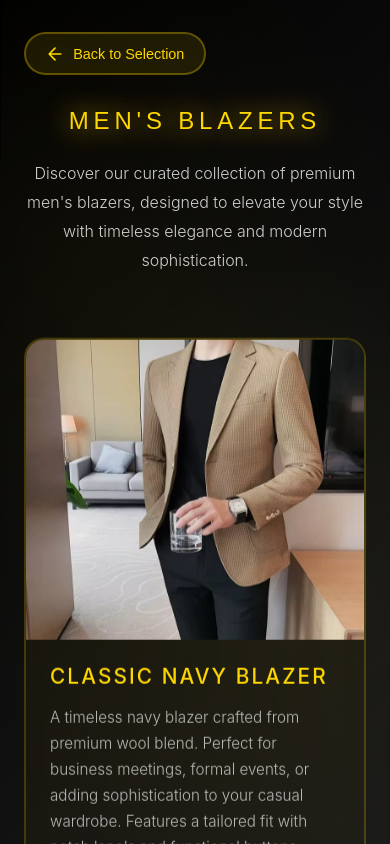
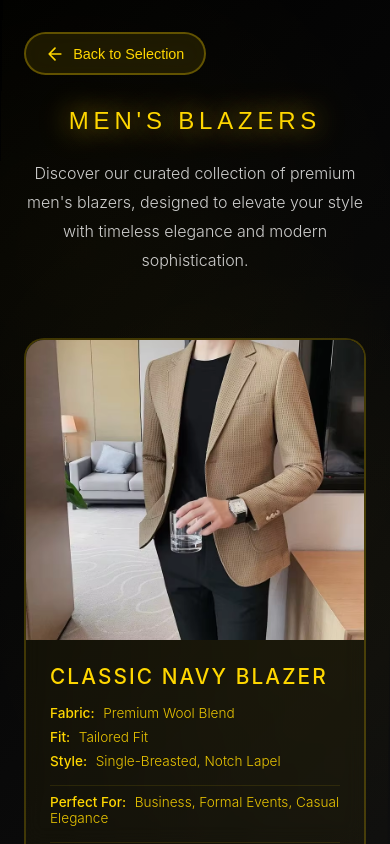
Before and after one commit to Aakash-M-z/Glamifffy, a React (Vite) app: page / in a window 390 px wide. Both pictures are taken after a click on the button "MALE". Built offline with nearby package versions, Linux system fonts and the light colour scheme.

Commit message:
Enhance BlazerSection with improved animations, loading indicators, and detailed blazer information. Update styles for better visual effects and responsiveness.

```diff
--- a/src/components/BlazerSection.css
+++ b/src/components/BlazerSection.css
@@ -143,34 +143,53 @@
   overflow: hidden;
   transition: all 0.4s cubic-bezier(0.68, -0.55, 0.265, 1.55);
   backdrop-filter: blur(10px);
-  animation: cardFloat 3s ease-in-out infinite;
+  animation: cardFloat 3s ease-in-out infinite, cardFadeIn 0.8s ease-out forwards;
+  opacity: 0;
+  transform: translateY(40px) scale(0.95);
+  animation-delay: calc(var(--index, 0) * 0.2s);
 }
 
 .blazer-card:nth-child(1) {
-  animation-delay: 0s;
+  animation-delay: 0s, 0s;
 }
 
 .blazer-card:nth-child(2) {
-  animation-delay: 0.3s;
+  animation-delay: 0.3s, 0.2s;
 }
 
 .blazer-card:nth-child(3) {
-  animation-delay: 0.6s;
+  animation-delay: 0.6s, 0.4s;
+}
+
+@keyframes cardFadeIn {
+  0% {
+    opacity: 0;
+    transform: translateY(40px) scale(0.95) rotateX(5deg);
+  }
+  60% {
+    opacity: 0.9;
+    transform: translateY(-5px) scale(1.01) rotateX(0deg);
+  }
+  100% {
+    opacity: 1;
+    transform: translateY(0) scale(1) rotateX(0deg);
+  }
 }
 
 @keyframes cardFloat {
   0%, 100% {
-    transform: translateY(0);
+    transform: translateY(0) scale(1);
   }
   50% {
-    transform: translateY(-8px);
+    transform: translateY(-8px) scale(1.01);
   }
 }
 
 .blazer-card:hover {
   border-color: rgba(255, 215, 0, 0.6);
-  transform: translateY(-10px) scale(1.02);
+  transform: translateY(-10px) scale(1.02) !important;
   box-shadow: 0 10px 40px rgba(255, 215, 0, 0.2);
+  animation-play-state: paused;
 }
 
 .blazer-image-container {
@@ -178,18 +197,64 @@
   width: 100%;
   height: 400px;
   overflow: hidden;
-  background: #1a1a1a;
+  background: linear-gradient(135deg, #1a1a1a 0%, #0f0f0f 100%);
+}
+
+.image-loader {
+  position: absolute;
+  top: 0;
+  left: 0;
+  width: 100%;
+  height: 100%;
+  display: flex;
+  align-items: center;
+  justify-content: center;
+  background: linear-gradient(135deg, #1a1a1a 0%, #0f0f0f 100%);
+  z-index: 1;
+  transition: opacity 0.5s ease;
+}
+
+.blazer-image.loaded ~ .image-loader {
+  opacity: 0;
+  pointer-events: none;
+}
+
+.loader-spinner {
+  width: 50px;
+  height: 50px;
+  border: 3px solid rgba(255, 215, 0, 0.2);
+  border-top-color: #FFD700;
+  border-radius: 50%;
+  animation: spin 1s linear infinite;
+}
+
+@keyframes spin {
+  to {
+    transform: rotate(360deg);
+  }
 }
 
 .blazer-image {
   width: 100%;
   height: 100%;
   object-fit: cover;
-  transition: transform 0.5s ease;
+  transition: all 0.7s cubic-bezier(0.4, 0, 0.2, 1);
+  opacity: 0;
+  transform: scale(1.1);
+  filter: brightness(0.8) blur(3px);
+  position: relative;
+  z-index: 2;
+}
+
+.blazer-image.loaded {
+  opacity: 1;
+  transform: scale(1);
+  filter: brightness(1) blur(0);
 }
 
 .blazer-card:hover .blazer-image {
-  transform: scale(1.1);
+  transform: scale(1.08);
+  filter: brightness(1.1);
 }
 
 .blazer-overlay {
@@ -209,6 +274,21 @@
 
 .blazer-info {
   padding: 2rem;
+  opacity: 0;
+  transform: translateY(20px);
+  animation: infoFadeIn 0.8s ease-out forwards;
+  animation-delay: calc(var(--index, 0) * 0.2s + 0.3s);
+}
+
+@keyframes infoFadeIn {
+  0% {
+    opacity: 0;
+    transform: translateY(20px);
+  }
+  100% {
+    opacity: 1;
+    transform: translateY(0);
+  }
 }
 
 .blazer-title {
@@ -220,12 +300,41 @@
   letter-spacing: 0.1em;
 }
 
+.blazer-details {
+  display: flex;
+  flex-wrap: wrap;
+  gap: 1rem;
+  margin: 1rem 0 1.5rem 0;
+  padding-bottom: 1rem;
+  border-bottom: 1px solid rgba(255, 215, 0, 0.1);
+}
+
+.detail-item {
+  font-size: 0.9rem;
+  color: rgba(255, 215, 0, 0.9);
+  font-weight: 300;
+}
+
+.detail-item.occasions {
+  width: 100%;
+  margin-top: 0.5rem;
+  padding-top: 0.5rem;
+  border-top: 1px solid rgba(255, 215, 0, 0.1);
+}
+
+.detail-item strong {
+  color: #FFD700;
+  font-weight: 500;
+  margin-right: 0.3rem;
+}
+
 .blazer-description {
   font-size: 1rem;
   color: rgba(255, 255, 255, 0.7);
-  line-height: 1.7;
+  line-height: 1.8;
   margin: 0;
   font-weight: 300;
+  text-align: justify;
 }
 
 /* Responsive design */
@@ -269,6 +378,15 @@
   .blazer-description {
     font-size: 0.95rem;
   }
+
+  .blazer-details {
+    flex-direction: column;
+    gap: 0.5rem;
+  }
+
+  .detail-item {
+    font-size: 0.85rem;
+  }
 }
 
 @media (max-width: 480px) {
--- a/src/components/BlazerSection.jsx
+++ b/src/components/BlazerSection.jsx
@@ -1,25 +1,39 @@
-import React from 'react'
+import React, { useState, useEffect } from 'react'
 import './BlazerSection.css'
 
 const BlazerSection = ({ gender, onBack }) => {
+  const [imagesLoaded, setImagesLoaded] = useState({})
+
   const maleBlazers = [
     {
       id: 1,
       image: "/men blazer's/H2cf3c6ed285e48a0a72b96f8d6126911A.jpg_321x321.avif",
       title: "Classic Navy Blazer",
-      description: "A timeless navy blazer crafted from premium wool blend. Perfect for business meetings, formal events, or adding sophistication to your casual wardrobe. Features a tailored fit with notch lapels and functional buttons."
+      description: "A timeless navy blazer crafted from premium wool blend fabric that offers exceptional durability and comfort. This sophisticated piece features a tailored fit with classic notch lapels, functional buttons, and a single-breasted design. Perfect for business meetings, formal events, or adding elegance to your casual wardrobe. The versatile navy color pairs effortlessly with khakis, dress pants, or dark denim. Features include interior pockets, structured shoulders, and a refined silhouette that flatters every body type. Made with meticulous attention to detail, this blazer is a wardrobe essential that transcends seasons and trends. The navy hue provides a professional yet approachable appearance, making it suitable for corporate environments, social gatherings, and special occasions. The premium wool blend ensures breathability and comfort throughout extended wear.",
+      fabric: "Premium Wool Blend",
+      fit: "Tailored Fit",
+      style: "Single-Breasted, Notch Lapel",
+      occasions: "Business, Formal Events, Casual Elegance"
     },
     {
       id: 2,
       image: "/men blazer's/H68625db4f6854d8ab7936578dab6e00cV.jpg_321x321.avif",
       title: "Elegant Black Blazer",
-      description: "Sophisticated black blazer designed for the modern gentleman. Made with high-quality fabric that drapes beautifully. Ideal for evening events, weddings, or professional settings. Versatile enough to pair with dress pants or dark jeans."
+      description: "Sophisticated black blazer designed for the modern gentleman who values both style and substance. Made with high-quality fabric that drapes beautifully and maintains its shape throughout the day. This versatile piece is ideal for evening events, weddings, formal dinners, or professional settings. The sleek black color makes it a perfect foundation piece that can be dressed up or down. Features include a modern slim fit, structured shoulders, and premium construction. Versatile enough to pair with dress pants for formal occasions or dark jeans for a smart-casual look. The refined tailoring ensures a polished appearance that commands attention. The classic black color provides unmatched versatility, allowing you to create multiple sophisticated looks with a single piece. Perfect for building a capsule wardrobe that emphasizes quality over quantity.",
+      fabric: "Premium Quality Fabric",
+      fit: "Slim Fit",
+      style: "Modern Tailored",
+      occasions: "Evening Events, Weddings, Professional Settings"
     },
     {
       id: 3,
       image: "/men blazer's/H7423e69170d34c44aab1d21351a464bcI.jpg_321x321.avif",
       title: "Charcoal Gray Blazer",
-      description: "Refined charcoal gray blazer offering exceptional versatility. This essential piece transitions seamlessly from office to evening. Features a modern slim fit with attention to detail in every stitch. Perfect for building a polished wardrobe foundation."
+      description: "Refined charcoal gray blazer offering exceptional versatility and timeless appeal. This essential piece transitions seamlessly from office to evening, making it perfect for the modern professional. Features a modern slim fit with attention to detail in every stitch, including perfectly aligned patterns and reinforced seams. The charcoal gray color is sophisticated yet approachable, making it ideal for business meetings, client presentations, or weekend gatherings. Crafted with premium materials that ensure longevity and comfort. The neutral tone pairs beautifully with a wide range of colors, from crisp white shirts to bold patterned ties. Perfect for building a polished wardrobe foundation that reflects your refined taste. The charcoal gray shade provides a perfect balance between formal and casual, making it an excellent choice for the contemporary professional who values versatility and style.",
+      fabric: "Premium Wool Blend",
+      fit: "Modern Slim Fit",
+      style: "Contemporary Tailored",
+      occasions: "Office, Business Meetings, Weekend Gatherings"
     }
   ]
 
@@ -28,27 +42,48 @@ const BlazerSection = ({ gender, onBack }) => {
       id: 1,
       image: "/women blazer's/1532707025-everlane-oversized-black-blazer-1532707006.avif",
       title: "Oversized Black Blazer",
-      description: "A contemporary oversized black blazer that combines comfort with style. This statement piece features a relaxed fit perfect for layering over dresses, blouses, or t-shirts. Made from premium fabric with a modern, fashion-forward silhouette that exudes confidence and sophistication."
+      description: "A contemporary oversized black blazer that masterfully combines comfort with cutting-edge style. This statement piece features a relaxed, boxy fit that's perfect for layering over dresses, blouses, or t-shirts. Made from premium fabric with a modern, fashion-forward silhouette that exudes confidence and sophistication. The oversized design creates a bold, architectural look while maintaining elegance. Perfect for creating powerful, professional ensembles or edgy street-style outfits. The versatile black color ensures it pairs seamlessly with any wardrobe piece. Features include extended shoulders, longer sleeves, and a relaxed body that allows for comfortable movement. This blazer is a must-have for the fashion-forward woman who values both style and comfort. The oversized silhouette provides a modern, relaxed aesthetic that's perfect for those who want to make a bold fashion statement while maintaining professional appeal.",
+      fabric: "Premium Quality Fabric",
+      fit: "Oversized/Relaxed Fit",
+      style: "Contemporary Oversized",
+      occasions: "Professional Ensembles, Street Style, Fashion Forward Looks"
     },
     {
       id: 2,
       image: "/women blazer's/IMG_6329.jpg",
       title: "Tailored Professional Blazer",
-      description: "Elegant and structured blazer designed for the modern professional woman. Features a classic cut with contemporary details, perfect for office wear or business meetings. The refined tailoring creates a flattering silhouette while maintaining comfort throughout the day."
+      description: "Elegant and structured blazer designed for the modern professional woman who demands both style and functionality. Features a classic cut with contemporary details, making it perfect for office wear, business meetings, or formal presentations. The refined tailoring creates a flattering silhouette that accentuates your figure while maintaining comfort throughout the day. Crafted with premium materials and impeccable construction, this blazer features structured shoulders, a defined waist, and a sophisticated button closure. The versatile design works beautifully with matching trousers for a complete suit look or pairs effortlessly with skirts, dresses, or jeans. The professional yet feminine cut ensures you look polished and confident in any business setting. This blazer empowers you to command attention in the boardroom while maintaining your personal style and comfort throughout long workdays.",
+      fabric: "Premium Tailored Fabric",
+      fit: "Tailored Professional Fit",
+      style: "Classic with Modern Details",
+      occasions: "Office Wear, Business Meetings, Formal Presentations"
     },
     {
       id: 3,
       image: "/women blazer's/rBVa3mAXsHmAUUQMAADXnZAtLps440.jpg",
       title: "Chic Contemporary Blazer",
-      description: "Stylish blazer that blends classic elegance with modern design elements. Versatile enough for both professional and casual settings. Features premium materials and impeccable craftsmanship. Pair with trousers for a polished look or jeans for a smart-casual ensemble."
+      description: "Stylish blazer that brilliantly blends classic elegance with modern design elements, creating a piece that's both timeless and on-trend. Versatile enough for both professional and casual settings, this blazer features premium materials and impeccable craftsmanship that ensures longevity. The contemporary cut offers a fresh take on traditional tailoring, with subtle design details that set it apart. Perfect for pairing with trousers for a polished, professional look or jeans for a smart-casual ensemble. The refined silhouette flatters various body types while maintaining a sophisticated appearance. Whether you're heading to the office, attending a business lunch, or enjoying a weekend brunch, this blazer elevates any outfit with effortless style and elegance. The perfect balance of classic sophistication and modern flair makes this piece a versatile addition to any wardrobe.",
+      fabric: "Premium Materials",
+      fit: "Contemporary Fit",
+      style: "Modern Classic Blend",
+      occasions: "Office, Business Lunches, Weekend Brunch, Smart Casual"
     }
   ]
+
+  const handleImageLoad = (id) => {
+    setImagesLoaded(prev => ({ ...prev, [id]: true }))
+  }
 
   const blazers = gender === 'male' ? maleBlazers : femaleBlazers
   const sectionTitle = gender === 'male' ? "Men's Blazers" : "Women's Blazers"
   const sectionDescription = gender === 'male'
     ? "Discover our curated collection of premium men's blazers, designed to elevate your style with timeless elegance and modern sophistication."
     : "Explore our exquisite collection of women's blazers, crafted to empower your wardrobe with contemporary designs and classic refinement."
+
+  useEffect(() => {
+    // Reset loaded state when gender changes
+    setImagesLoaded({})
+  }, [gender])
 
   return (
     <div className="blazer-section-container">
@@ -66,19 +101,35 @@ const BlazerSection = ({ gender, onBack }) => {
         </div>
 
         <div className="blazers-grid">
-          {blazers.map((blazer) => (
-            <div key={blazer.id} className="blazer-card">
+          {blazers.map((blazer, index) => (
+            <div
+              key={blazer.id}
+              className="blazer-card"
+              style={{ '--index': index }}
+            >
               <div className="blazer-image-container">
+                <div className="image-loader">
+                  <div className="loader-spinner"></div>
+                </div>
                 <img
                   src={blazer.image}
                   alt={blazer.title}
-                  className="blazer-image"
+                  className={`blazer-image ${imagesLoaded[blazer.id] ? 'loaded' : ''}`}
                   loading="lazy"
+                  onLoad={() => handleImageLoad(blazer.id)}
                 />
                 <div className="blazer-overlay"></div>
               </div>
               <div className="blazer-info">
                 <h3 className="blazer-title">{blazer.title}</h3>
+                <div className="blazer-details">
+                  <span className="detail-item"><strong>Fabric:</strong> {blazer.fabric}</span>
+                  <span className="detail-item"><strong>Fit:</strong> {blazer.fit}</span>
+                  <span className="detail-item"><strong>Style:</strong> {blazer.style}</span>
+                  {blazer.occasions && (
+                    <span className="detail-item occasions"><strong>Perfect For:</strong> {blazer.occasions}</span>
+                  )}
+                </div>
                 <p className="blazer-description">{blazer.description}</p>
               </div>
             </div>
```
